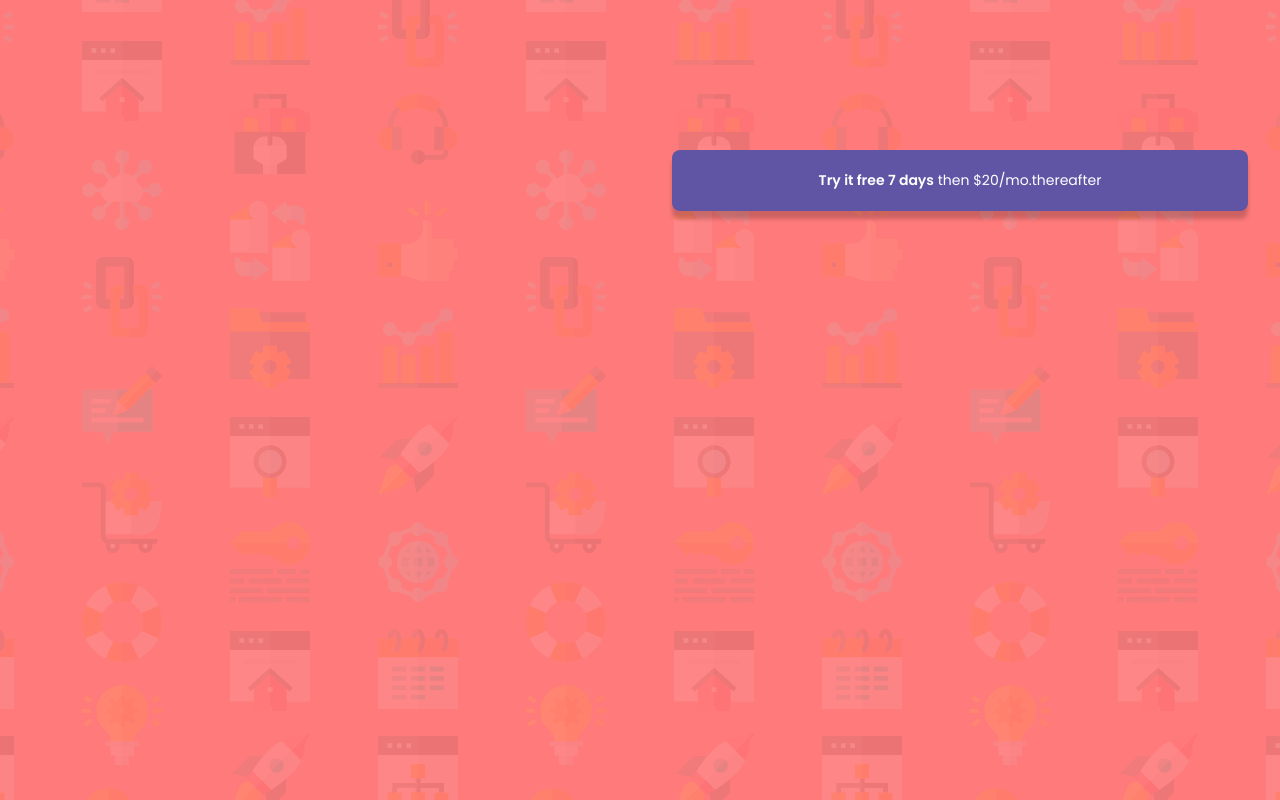
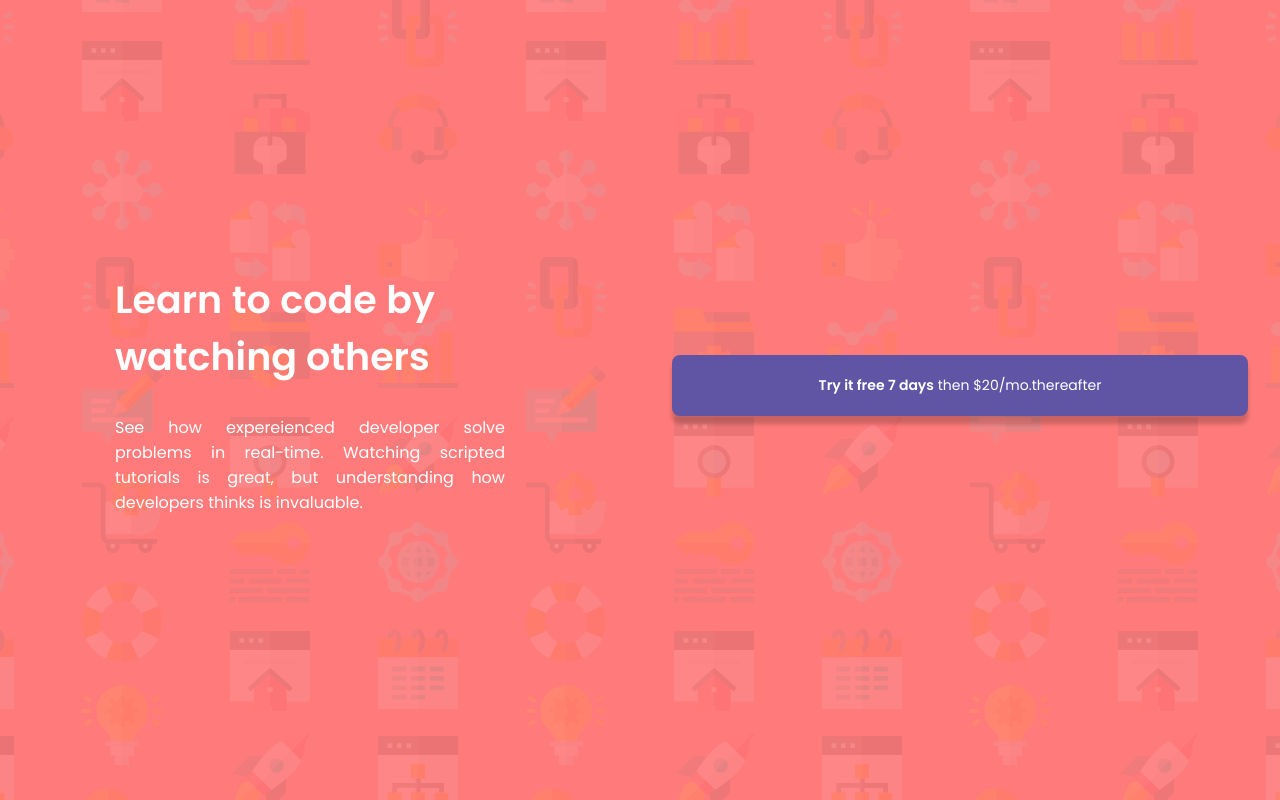
Before and after one commit to EddieAlexanderGordillo/sign-up-form, a website built with webpack: page public/index.html in a window 1280 px wide. Built offline with nearby package versions, Linux system fonts and the light colour scheme.

Commit message:
section info added

```diff
--- a/src/components/InfoSection/InfoSection.js
+++ b/src/components/InfoSection/InfoSection.js
@@ -1,7 +1,9 @@
 const InfoSection = () =>
   `<section class="info">
-    <h2></h2>
-    <p></p>
+      <div>
+        <h2>Learn to code by watching others</h2>
+        <p>See how expereienced developer solve problems in real-time. Watching scripted tutorials is great, but understanding how developers thinks is invaluable.</</p>
+      </div>
   </section>
 `;
 
--- a/src/styles/desktop.css
+++ b/src/styles/desktop.css
@@ -8,17 +8,37 @@
     .main {
         display: flex;
         flex-direction: row;
-        align-items: flex-start;
+        /* align-items: flex-start; */
     }
 
-    section {
+    .main section {
         width: 50%;
-        display: inline-block;
+    }
+
+    .main div {
+        width: 90%;
+    }
+
+    .info h2 {
+        max-width: 430px;
+        margin: 0px 15px 20px;
+        padding: 5px 10px 5px 100px;
+        font-size: 3.8rem;
+        text-align: justify;
+
+    }
+
+    .info p {
+        max-width: 500px;
+        margin: 15px 15px;
+        padding: 5px 10px 5px 100px;
+        font-size: 1.6rem;
+        text-align: justify;
     }
 
     .promo {
         width: 90%;
-        margin: 150px auto 30px;
+        margin: 0px auto 30px;
         align-content: flex-start;
     }
 
--- a/src/styles/styles.css
+++ b/src/styles/styles.css
@@ -39,10 +39,31 @@ main {
 
 }
 
-section {
+.main section {
     width: 100%;
     display: block;
 }
+
+.info h2 {
+    max-width: 210px;
+    margin: 120px auto 25px;
+    padding: 5px auto;
+    font-weight: 600;
+    font-size: 2.5rem;
+    color: white;
+    text-align: justify;
+}
+
+.info p {
+    max-width: 300px;
+    margin: 20px auto 40px;
+    padding: 5px 15px 5px 20px;
+    color: white;
+    font-size: 1.4rem;
+    font-weight: 400;
+    text-align: center;
+}
+
 
 .promo {
     width: 90%;
```
Also changed, not shown: 1 other file.
